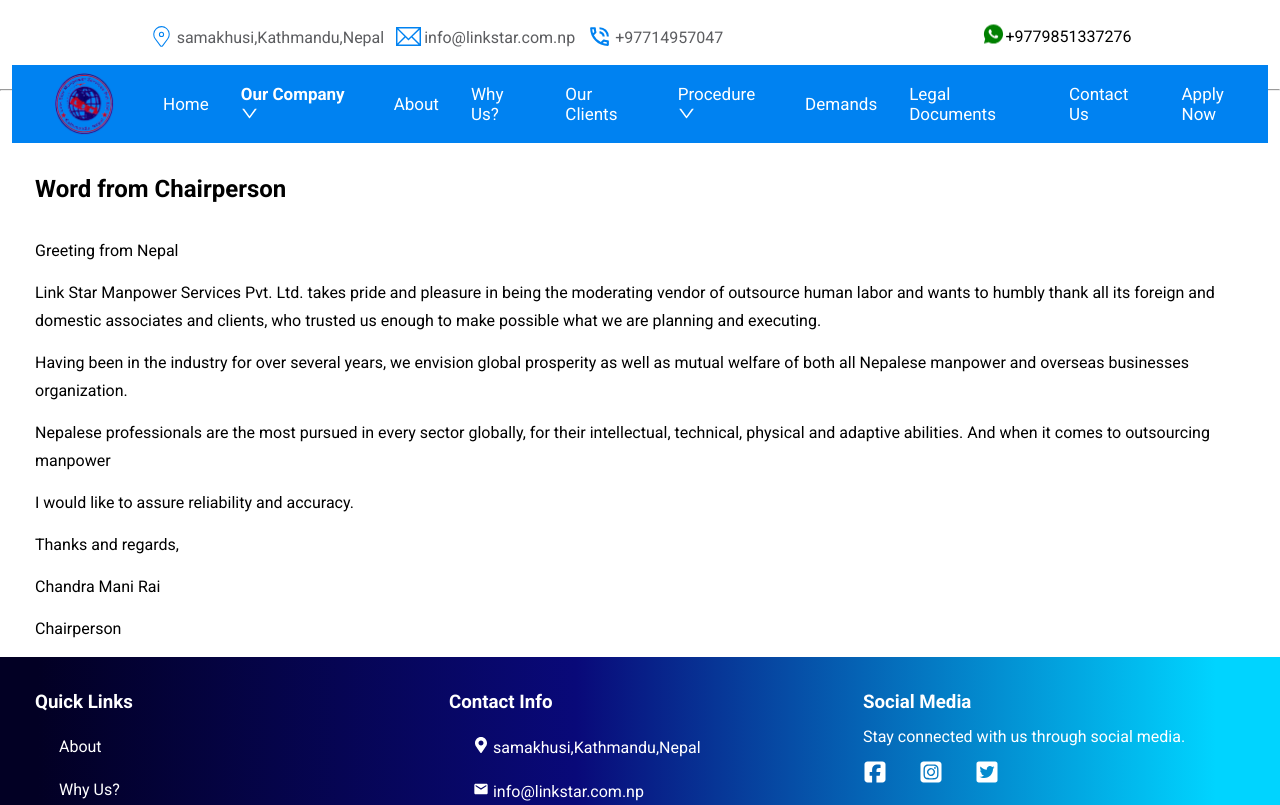
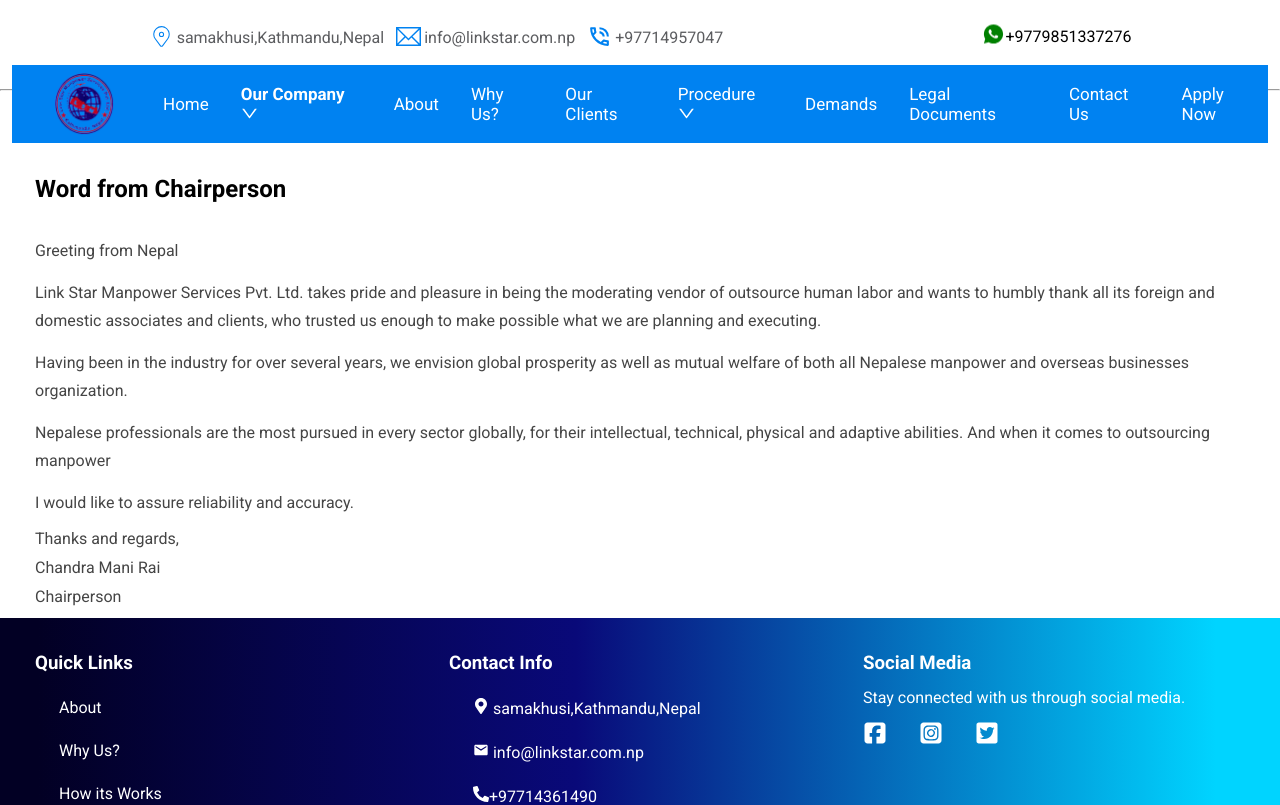
Before and after one commit to Suniel1921/linkstarFronend, a React (Vite) app: page /our-company/chairperson in a window 1280 px wide. Shown: the top 805 px of the page. Built offline with nearby package versions, Linux system fonts and the light colour scheme.

Commit message:
small changes in dropdwon section

```diff
--- a/src/App.jsx
+++ b/src/App.jsx
@@ -95,7 +95,10 @@
     para2: 'It is great pleasure to introduce ourselves as a specialist in the field of Manpower Recruiting. we are here for you to give the best of human work force, Whether our candidates with previous overseas employment experience, or those entering into overseas assignments or the first time, we ensure theyre available at the most competitive pay scales, and yet prepared in every which way to deliver maximum efficiency. Even our continual expansion in workforce and client base cannot deter our commitment to you, or compel us to compromise on our quality.',
     para3: 'Having ingenious quality, we built a glorious reputation providing a total co-operations & services to our valued & respected clients promptly, efficiently, and providing more workers as required by the principal. We always keep our clients interest in the highest priority in order to place the workers. We used to recruit manpower as professionals, Highly Skilled, Skilled, Semi-Skilled, Unskilled workers having knowledge of English & Hindi speaking within shortest possible time as required.',
     para4: 'You may contact us on any business day for any inquisition regarding the further information about our organization and services.',
-    para5: `Sanju B.K. Int'l Marketing Director`,
+    para5: ``,
+    para6: `Thanks and regards`,
+    para7: `Sanju B.K.`,
+    para8: `Int'l Marketing Director`
   },
   {
     path : '/our-company/managing-director',
@@ -104,7 +107,10 @@
     para2: `We aim to make the right assimilation of the two parties and have the progressive initiation for the betterment of an individual and company. Hovering to quarries and information may deprive the reality and lacks the reliability, so, Link Star Manpower goes so closely to every intuition and acts accordingly.`,
     para3: `We have established Help Desk, Public Relation Desk, Quarries Desk that address to the people directly. Our Website helps the clients abroad to know about us and Nepalese workers. Likewise, management is always eager to deal on the different issues with clients. As our success is closely related with our well-wisher, clients and the employee candidate we are always ready to co-ordinate with deep respect and responsibility. With experience of many years in the best Manpower from Nepal, I want to assure for quality services.`,
     para4:`Thank you for your business`,
-    para5: `Durga Mani Rai Managing Director`
+    para5: ``,
+    para6: `Thanks and regards`,
+    para7: `Durga Mani Rai`,
+    para8: `Managing Director`,
 
   },
  {
@@ -113,7 +119,11 @@
   para1 : `Greetings Employers,`,
   para2: `It gives us great pleasure to introduce ourselves as a manpower recruiting expert. We are here to provide you with the best human work force. Whether our candidates have had prior overseas employment experience or are taking on their first overseas assignment, we make sure they are readily available at the most competitive pay scales while also being fully prepared to provide the highest level of efficiency. Even the constant growth of our staff and clientele cannot break our commitment to you or force us to lower our standards. Having brilliant quality, we established a prestigious reputation by offering our esteemed and respected clients complete cooperation and services swiftly, effectively and by delivering extra workers as needed by the main. When placing the employees, we always put the needs of our clients first. When needed, we used to quickly hire professionals, highly skilled workers, skilled workers, semi-skilled workers, and unskilled individuals who could speak Hindi and English.`,
   para3: `Any business day, you are welcome to get in touch with us if you have any questions about our company or our services.`,
-  para4: `Marketing Officer Ratna Bahadur Adhikari`
+  para4: ` `,
+  para5: ``,
+  para6: 'Thanks and regards',
+  para7: `Ratna Bahadur Adhikari`,
+  para8: `Marketing Officer`
  },
  {
   path : `/our-company/general-manager`,
@@ -122,7 +132,10 @@
   para2 : `We are confident and Positive of fulfilling every aspects of recruitment with promising results. We stand by every averment we make in regards to how perfectly Nepalese professionals can enhance your organizations functioning and productivity. Nepalese professionals are the most pursued in every sector globally, for their intellectual, technical, physical and adaptive abilities. And when it comes to outsourcing manpower, we're the first and often the only company, which off-shore employers as well Nepalese professionals find dependable enough.`,
   para3: `I would like to assure on the reliability and accuracy on us.`,
   para4: `Thank You`,
-  para5: `General Manager Padam Sundar Rai`
+  para5: ``,
+  para6: `Thanks and regards`,
+  para7: `Padam Sundar Rai`,
+  para8: `General Manager `,
  },
  {
   path : '/our-company/BOD',
@@ -132,7 +145,8 @@
   para3 : `We always consider the fact that the human potential should be utilized to the maximum extent for the betterment of the world. Hence, our priority is always to bridge up the opportunities and the human resources. In short, we undertake the responsibility to provide the right worker for the right job.`,
   para4: `We look forward to working with your esteemed organization in the days to come with mutual benefits`,
   para5: `Assuring you of quality services.`,
-  para6: `ANG DAWA SHERPA`,
+  para6: `Thanks and regards`,
+  para7 : `ANG DAWA SHERPA`
  },
 
 
--- a/src/components/applynow/ApplyNow.jsx
+++ b/src/components/applynow/ApplyNow.jsx
@@ -152,7 +152,7 @@
     }
 
     // Prepare mailto link with all form data
-    const mailtoLink = `mailto:info@linkstar.com.np?subject=Job Application&body=Name: ${name}%0D%0AEmail: ${email}%0D%0AAddress: ${address}%0D%0APhone: ${phone}%0D%0ADate of Birth: ${dateOfBirth}%0D%0AInterested Country: ${country}%0D%0AEducation: ${education}`;
+    const mailtoLink = `mailto:info@linkstar.com?subject=Job Application&body=Name: ${name}%0D%0AEmail: ${email}%0D%0AAddress: ${address}%0D%0APhone: ${phone}%0D%0ADate of Birth: ${dateOfBirth}%0D%0AInterested Country: ${country}%0D%0AEducation: ${education}`;
 
     // Open mail client with mailto link
     window.location.href = mailtoLink;
--- a/src/components/dropdown/DropdownData.jsx
+++ b/src/components/dropdown/DropdownData.jsx
@@ -12,10 +12,11 @@
                 <p>{para3}</p>
                 <p>{para4}</p>
                 <p>{para5}</p>
-                <div>
+                <div className='drop'>
                 <p>{para6}</p>
                 <p>{para7}</p>
-                <p>{para8}</p></div>
+                <p>{para8}</p>
+                </div>
                 <p>{para9}</p>
                 <p>{para10}</p>
 
--- a/src/components/dropdown/dropDownData.css
+++ b/src/components/dropdown/dropDownData.css
@@ -3,3 +3,13 @@
     margin-top: 34px;
     margin-bottom: 34px;
 }
+
+
+.dropdown_content p{
+    color : #454545;
+
+}
+
+.drop{
+    line-height: 15px;
+}
```
